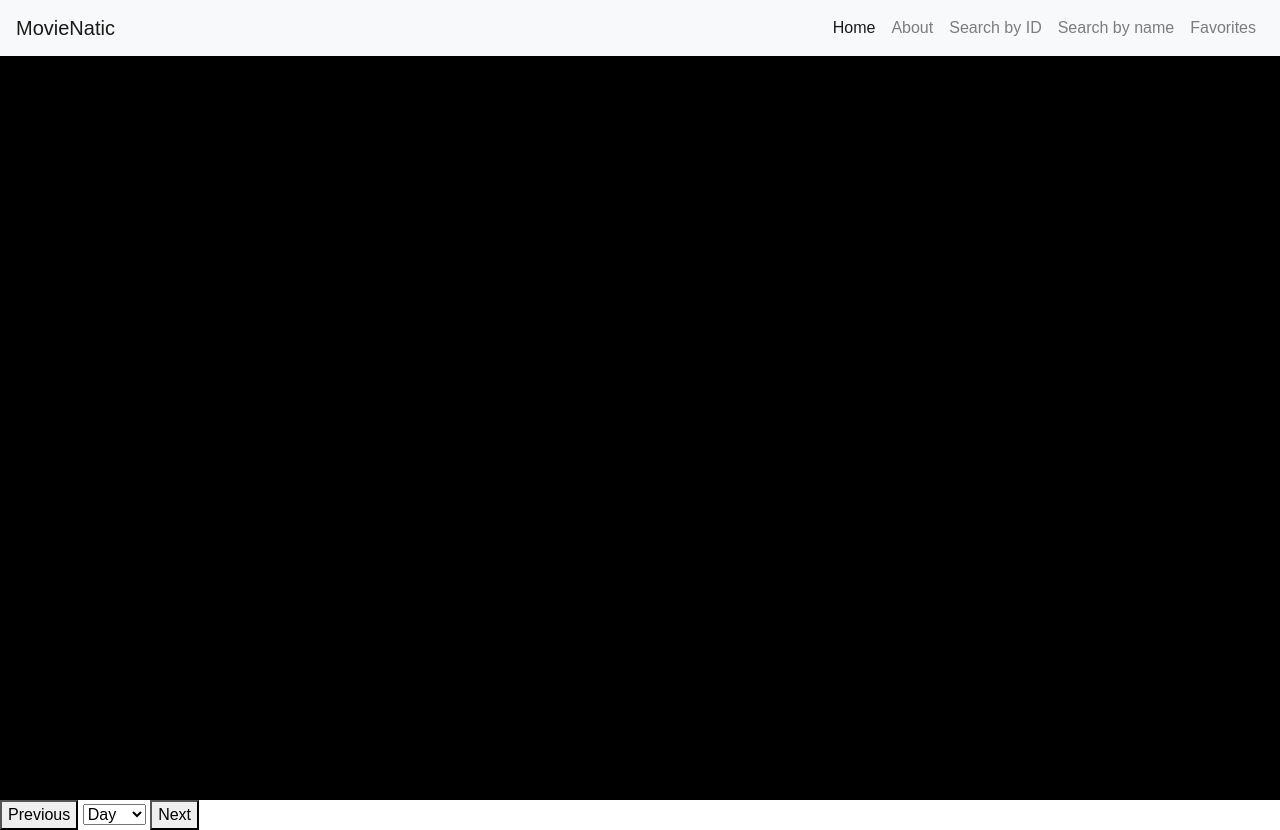
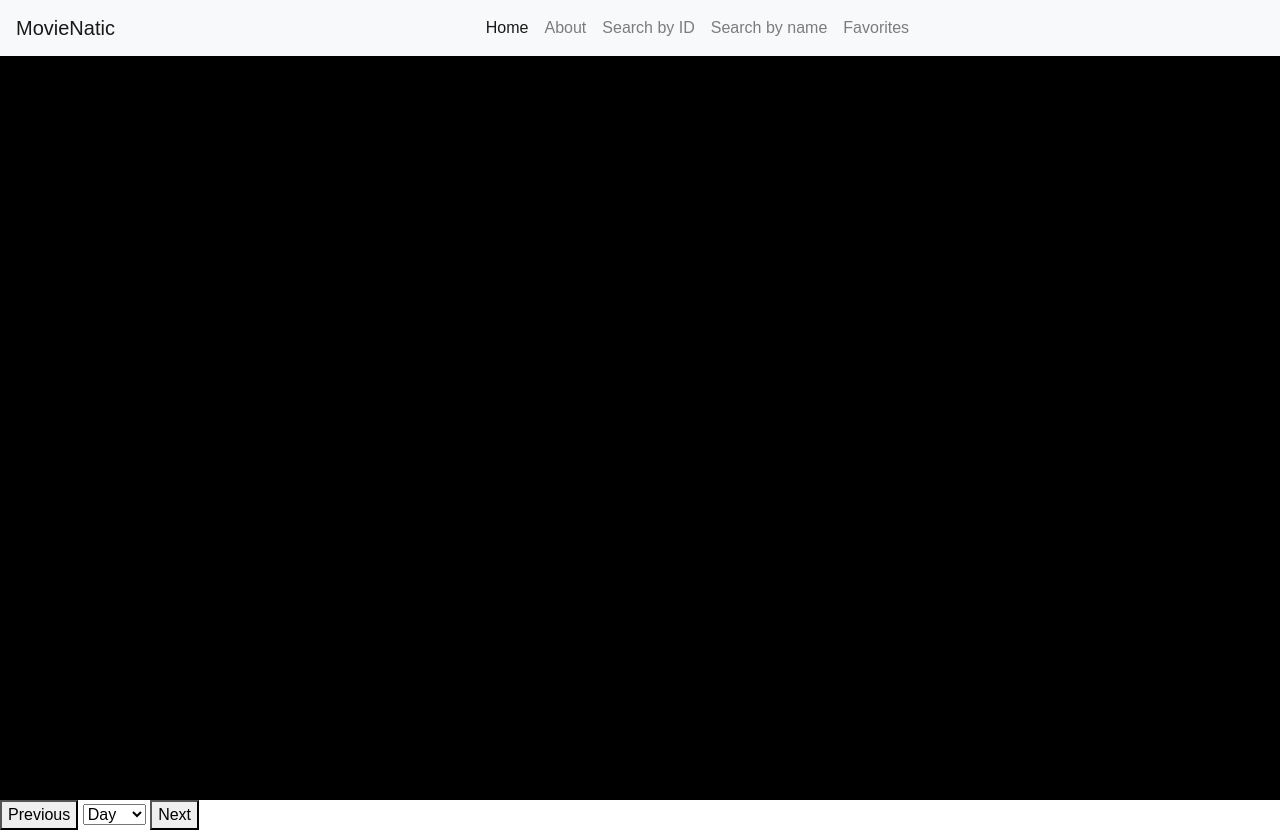
Before and after one commit to nirglus/Movies-Project, a plain HTML site: page index.html in a window 1280 px wide. Drawn offline with nearby package versions, Linux system fonts and the light colour scheme; a web font is replaced by a local one.

Commit message:
align nav

```diff
--- a/index.html
+++ b/index.html
@@ -14,12 +14,11 @@
     <header>
         <nav class="navbar navbar-expand-lg navbar-light bg-light">
             <a class="navbar-brand" href="#">MovieNatic</a>
-            <button class="navbar-toggler" type="button" data-toggle="collapse" data-target="#navbarNav"
-                    aria-controls="navbarNav" aria-expanded="false" aria-label="Toggle navigation">
+            <button class="navbar-toggler" type="button" data-toggle="collapse" data-target="#navbarNav" aria-controls="navbarNav" aria-expanded="false" aria-label="Toggle navigation">
                 <span class="navbar-toggler-icon"></span>
             </button>
-            <div class="collapse navbar-collapse" id="navbarNav">
-                <ul class="navbar-nav ml-auto">
+            <div class="collapse navbar-collapse justify-content-center" id="navbarNav">
+                <ul class="navbar-nav">
                     <li class="nav-item active">
                         <a class="nav-link" href="#">Home <span class="sr-only">(current)</span></a>
                     </li>
```
Also changed, not shown: css/style.css (line endings or trailing spaces).
